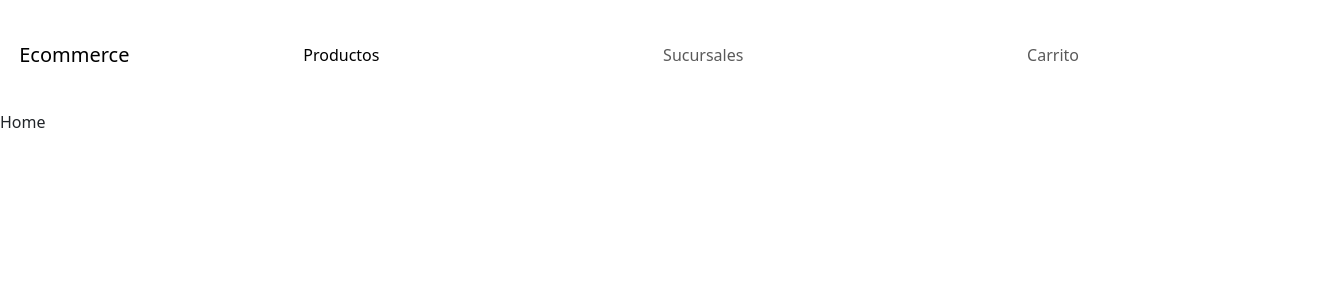
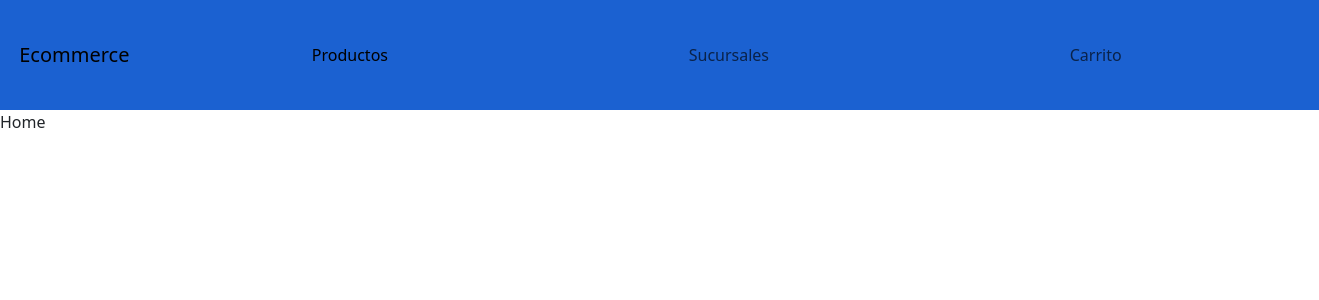
Before and after one commit to CARLOS-ORTIZ-2099/ecommerce-products, a React (Vite) app: page / in a window 1280 px wide. Shown: the top 300 px of the page, 1319 px wide, since content can reach past the window. Built offline with nearby package versions, Linux system fonts and the light colour scheme.

Commit message:
segundo commit se aplico color al menu del ecommerce

```diff
--- a/src/components/menu.css
+++ b/src/components/menu.css
@@ -1,9 +1,9 @@
 .navbar{
     padding: 1.2rem;
-  /*   background-color: rgb(27, 97, 209); */
+    background-color: rgb(27, 97, 209);
    /*  color: aliceblue; */
-   overflow: hidden;
-   width: 100%;
+/*    overflow: hidden; */
+   width: 104%;
 }
 
 .navbar-nav{
@@ -12,3 +12,10 @@
     justify-content: space-around;
     padding: 1rem;
 }
+
+@media screen and (max-width:300px) {
+    .navbar{
+       overflow: hidden;
+       width: 105%;
+    }
+}
```
